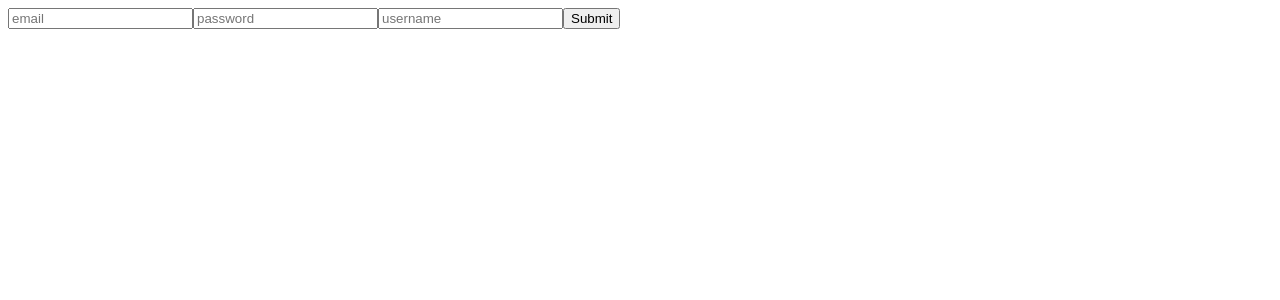
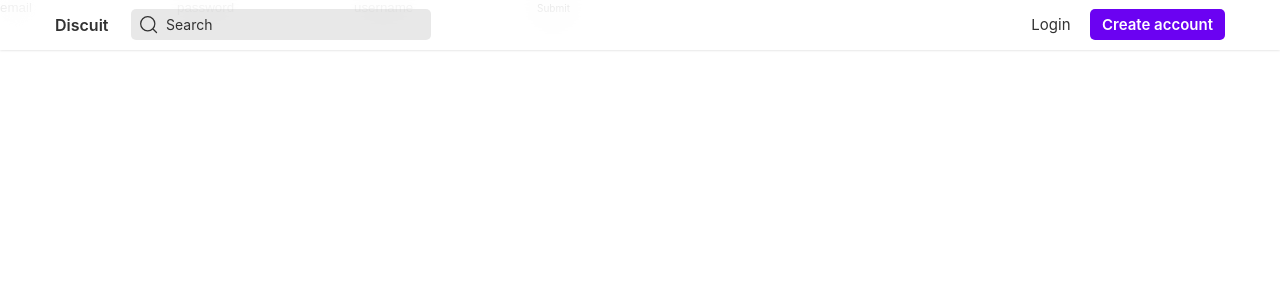
Before and after one commit to artemlenkevich/discuit, a React (Create React App) app: page / in a window 1280 px wide. Shown: the top 300 px of the page. Built offline with nearby package versions, Linux system fonts and the light colour scheme; no server answers.

Commit message:
created Layout, Button

```diff
--- a/src/App.tsx
+++ b/src/App.tsx
@@ -2,6 +2,7 @@ import { useState } from 'react';
 
 import { registerUserThunk, selectAuth } from './features/auth/store';
 import { useAppDispatch, useAppSelector } from './hooks/store';
+import { Layout } from './components';
 
 function App() {
   const dispatch = useAppDispatch();
@@ -18,12 +19,14 @@ function App() {
   };
 
   return (
+    <Layout>
       <div>
         <input type='text' placeholder='email' onChange={(e) => setEmail(e.target.value)} />
         <input type='text' placeholder='password' onChange={(e) => setPassword(e.target.value)} />
         <input type='text' placeholder='username' onChange={(e) => setUsername(e.target.value)} />
         <button onClick={onSubmit}>Submit</button>
       </div>
+    </Layout>
   );
 }
 
--- /dev/null
+++ b/src/components/Layout/Layout.module.scss
@@ -0,0 +1,84 @@
+@use 'src/scss/variables.module.scss' as v;
+
+.header {
+  display: flex;
+  justify-content: center;
+  align-items: center;
+  position: fixed;
+  top: 0;
+  left: 0;
+  right: 0;
+  height: 50px;
+  box-shadow: v.$box-shadow-navbar;
+  background: v.$color-background-blur;
+  backdrop-filter: saturate(180%) blur(20px);
+  border-bottom: v.$card-border;
+}
+
+.inner {
+  padding: 0 15px;
+  max-width: v.$page-width-desktop;
+  width: 100%;
+  display: flex;
+  justify-content: space-between;
+}
+
+.left {
+  display: flex;
+  align-items: center;
+}
+
+.logo {
+  margin-right: 22.5px;
+  font-family: v.$font;
+  font-size: v.$fs-xl;
+  font-weight: 600;
+  text-decoration: none;
+  color: v.$color-text;
+  &:hover {
+    color: v.$color-brand;
+  }
+}
+
+.search {
+  position: relative;
+  width: 300px;
+}
+
+.searchInput {
+  padding: 5px 8px 5px 33px;
+  width: 100%;
+  background-color: v.$color-input;
+  font-family: v.$font;
+  font-size: v.$fs-normal;
+  font-weight: 400;
+  color: v.$color-text-black;
+  border: 2px solid rgba(0,0,0,0);
+  border-radius: v.$border-radius;
+  transition: all .2s;
+  outline: none;
+  &::placeholder {
+    color: v.$color-text-black;
+  }
+  &:hover {
+    border-color: v.$color-input-border-hover;
+  }
+  &:focus {
+    border-color: v.$color-input-border-focus;
+    background-color: v.$color-input-active;
+  }
+}
+
+.searchButton {
+  padding: 0;
+  position: absolute;
+  left: 8px;
+  top: calc(50% - 10px);
+  background-color: transparent;
+  border: none;
+  color: v.$color-button-text;
+}
+
+.createAccountButton {
+    margin-left: 7.5px;
+}
--- /dev/null
+++ b/src/components/Layout/index.tsx
@@ -0,0 +1,35 @@
+import { PropsWithChildren } from 'react';
+
+import { Button } from '@/components';
+
+import { ReactComponent as SearchLogo } from './assets/logo.svg';
+import styles from './Layout.module.scss';
+
+export const Layout: React.FC<PropsWithChildren> = ({ children }) => {
+  return (
+    <>
+      <header className={styles.header}>
+        <div className={styles.inner}>
+          <div className={styles.left}>
+            <a href='/' className={styles.logo}>
+              Discuit
+            </a>
+            <div className={styles.search}>
+              <button className={styles.searchButton}>
+                <SearchLogo />
+              </button>
+              <input className={styles.searchInput} type='text' placeholder='Search' />
+            </div>
+          </div>
+          <div className={styles.right}>
+            <Button variant='text'>Login</Button>
+            <Button className={styles.createAccountButton} variant='primary'>
+              Create account
+            </Button>
+          </div>
+        </div>
+      </header>
+      <div className={styles.content}>{children}</div>
+    </>
+  );
+};
--- /dev/null
+++ b/src/components/index.tsx
@@ -0,0 +1,2 @@
+export { Layout } from './Layout';
+export { Button } from './ui';
--- /dev/null
+++ b/src/components/ui/Button/Button.module.scss
@@ -0,0 +1,61 @@
+@use 'src/scss/variables.module.scss' as v;
+
+.baseButton {
+  padding: 6px 12px;
+  border-radius: v.$border-radius;
+  font-family: v.$font;
+  font-size: v.$fs-l;
+  font-weight: 600;
+}
+
+.primaryButton {
+  background-color: v.$color-button-main;
+  color: v.$color-white;
+  &:hover {
+    background-color: v.$color-button-main-hover;
+  }
+}
+
+.secondaryButton {
+  background-color: v.$color-button;
+  color: v.$color-button-text;
+  &:hover {
+    background-color: v.$color-button-hover;
+  }
+}
+
+.textButton {
+  background-color: rgba(0, 0, 0, 0);
+  font-weight: 400;
+  color: v.$color-button-text;
+  &:hover {
+    background-color: rgba(v.$base-fg, 0.1);
+  }
+}
+
+.fullWidth {
+  width: 100%;
+}
+
+.underline {
+  position: relative;
+  &::after {
+    content: '';
+    position: absolute;
+    bottom: 0;
+    left: 0;
+    width: 100%;
+    height: 3px;
+    border-radius: 3px;
+    background-color: v.$color-brand;
+  }
+}
+
+.withStartIcon {
+  display: flex;
+  justify-content: start;
+  align-items: center;
+  & svg {
+    margin-right: 15px;
+  }
+}
--- /dev/null
+++ b/src/components/ui/Button/index.tsx
@@ -0,0 +1,49 @@
+import cn from 'classnames';
+import { CSSProperties, ReactElement } from 'react';
+
+import styles from './Button.module.scss';
+
+interface ButtonProps {
+  variant?: 'primary' | 'secondary' | 'text';
+  fullWidth?: boolean;
+  disable?: boolean;
+  startIcon?: ReactElement;
+  underline?: boolean;
+  className?: string;
+  style?: CSSProperties;
+  children: string;
+}
+
+export const Button: React.FC<ButtonProps> = ({
+  children,
+  variant = 'primary',
+  fullWidth,
+  underline,
+  startIcon,
+  className,
+  style,
+}) => {
+  const buttonClass = cn(className, styles.baseButton, {
+    [styles.primaryButton]: variant === 'primary',
+    [styles.secondaryButton]: variant === 'secondary',
+    [styles.textButton]: variant === 'text',
+    [styles.fullWidth]: fullWidth,
+    [styles.underline]: underline,
+    [styles.withStartIcon]: startIcon,
+  });
+
+  const content = startIcon ? (
+    <>
+      {startIcon}
+      {children}
+    </>
+  ) : (
+    children
+  );
+
+  return (
+    <button className={buttonClass} style={style}>
+      {content}
+    </button>
+  );
+};
--- /dev/null
+++ b/src/components/ui/index.ts
@@ -0,0 +1 @@
+export { Button } from './Button';
--- a/src/index.tsx
+++ b/src/index.tsx
@@ -6,6 +6,7 @@ import { store } from '@/store';
 import App from './App';
 import { AuthProvider } from './providers/AuthProvider';
 import reportWebVitals from './reportWebVitals';
+import '@/scss/index.scss';
 
 const root = ReactDOM.createRoot(document.getElementById('root') as HTMLElement);
 root.render(
--- /dev/null
+++ b/src/scss/index.scss
@@ -0,0 +1,7 @@
+@use './reset';
+@use './variables.module.scss' as v;
+
+html {
+  font-family: v.$font;
+  font-size: v.$fs-base;
+}
--- /dev/null
+++ b/src/scss/reset.scss
@@ -0,0 +1,163 @@
+/* http://meyerweb.com/eric/tools/css/reset/
+   v2.0 | 20110126
+   License: none (public domain)
+*/
+
+html,
+body,
+div,
+span,
+applet,
+object,
+iframe,
+h1,
+h2,
+h3,
+h4,
+h5,
+h6,
+p,
+blockquote,
+pre,
+a,
+abbr,
+acronym,
+address,
+big,
+cite,
+code,
+del,
+dfn,
+em,
+img,
+ins,
+kbd,
+q,
+s,
+samp,
+small,
+strike,
+strong,
+sub,
+sup,
+tt,
+var,
+b,
+u,
+i,
+center,
+dl,
+dt,
+dd,
+ol,
+ul,
+li,
+fieldset,
+form,
+label,
+legend,
+table,
+caption,
+tbody,
+tfoot,
+thead,
+tr,
+th,
+td,
+article,
+aside,
+canvas,
+details,
+embed,
+figure,
+figcaption,
+footer,
+header,
+hgroup,
+menu,
+nav,
+output,
+ruby,
+section,
+summary,
+time,
+mark,
+audio,
+video {
+  margin: 0;
+  padding: 0;
+  border: 0;
+  font-size: 100%;
+  vertical-align: baseline;
+  box-sizing: border-box;
+}
+/* HTML5 display-role reset for older browsers */
+article,
+aside,
+details,
+figcaption,
+figure,
+footer,
+header,
+hgroup,
+menu,
+nav,
+section {
+  display: block;
+}
+
+textarea,
+input {
+  box-sizing: border-box;
+  margin: 0;
+  padding: 0;
+}
+
+ol,
+ul {
+  list-style: none;
+}
+
+blockquote,
+q {
+  quotes: none;
+}
+
+blockquote:before,
+blockquote:after,
+q:before,
+q:after {
+  content: "";
+  content: none;
+}
+
+table {
+  border-collapse: collapse;
+  border-spacing: 0;
+}
+
+a {
+  color: inherit;
+  text-decoration: none;
+}
+
+input {
+  border: none;
+  outline: none;
+
+  &[type="text"]::-ms-clear {
+    display: none;
+  }
+}
+
+button {
+  outline: none;
+  border: none;
+  background: none;
+  color: inherit;
+  font: inherit;
+
+  &:hover {
+    cursor: pointer;
+  }
+}
--- a/src/scss/_variables.scss
+++ b/src/scss/variables.module.scss
@@ -79,3 +79,7 @@ $card-shadow-style-1: 0 0 0 1px rgba($base-fg, 0.09);
 $card-shadow-style-2: rgba($base-fg, 0.2) 0px 1px 2px 0px;
 $card-shadow: $card-shadow-style-1;
 $seperator: 1px solid rgba($base-fg, 0.1);
+
+:export {
+  red: $base-red;
+}
```
Also changed, not shown: src/components/Layout/assets/logo.svg (added). Lines whose indentation alone changed are shown as unchanged.
